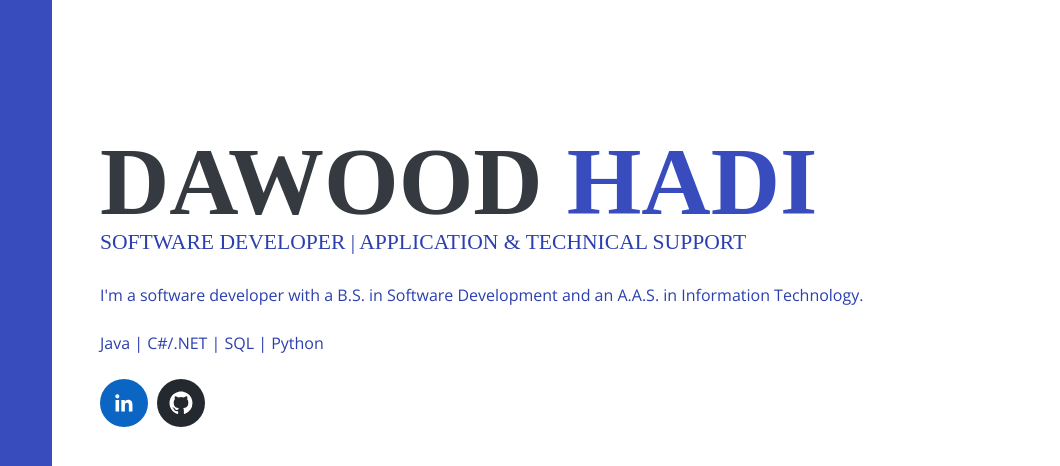
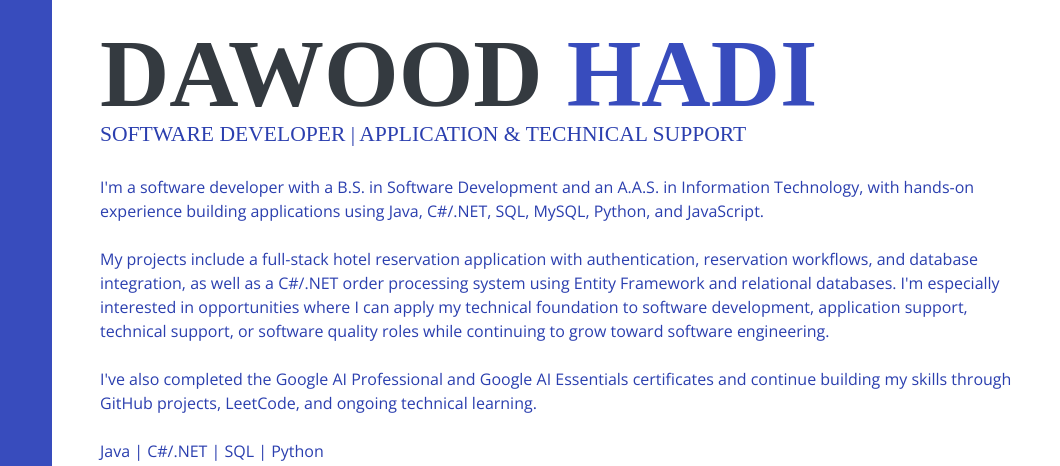
Before and after one commit to DHadi-5722/DHadi-5722.Github.io, a website: page index.html in a window 1280 px wide. Shown: the part 117-583 px from the top of the page, 220-1280 px from the left. Drawn offline with nearby package versions, Linux system fonts and the light colour scheme; a web font is replaced by a local one.

Commit message:
Add full LinkedIn summary to portfolio

```diff
--- a/index.html
+++ b/index.html
@@ -50,7 +50,19 @@
             Software Developer | Application &amp; Technical Support
           </div>
           <p class="mb-4">
-            I'm a software developer with a B.S. in Software Development and an A.A.S. in Information Technology.
+            I'm a software developer with a B.S. in Software Development and an A.A.S. in Information Technology,
+            with hands-on experience building applications using Java, C#/.NET, SQL, MySQL, Python, and JavaScript.
+          </p>
+          <p class="mb-4">
+            My projects include a full-stack hotel reservation application with authentication, reservation workflows,
+            and database integration, as well as a C#/.NET order processing system using Entity Framework and
+            relational databases. I'm especially interested in opportunities where I can apply my technical foundation
+            to software development, application support, technical support, or software quality roles while continuing
+            to grow toward software engineering.
+          </p>
+          <p class="mb-4">
+            I've also completed the Google AI Professional and Google AI Essentials certificates and continue building
+            my skills through GitHub projects, LeetCode, and ongoing technical learning.
           </p>
           <p class="mb-4">Java | C#/.NET | SQL | Python</p>
           <ul class="list-inline list-social-icons mb-0">
```
